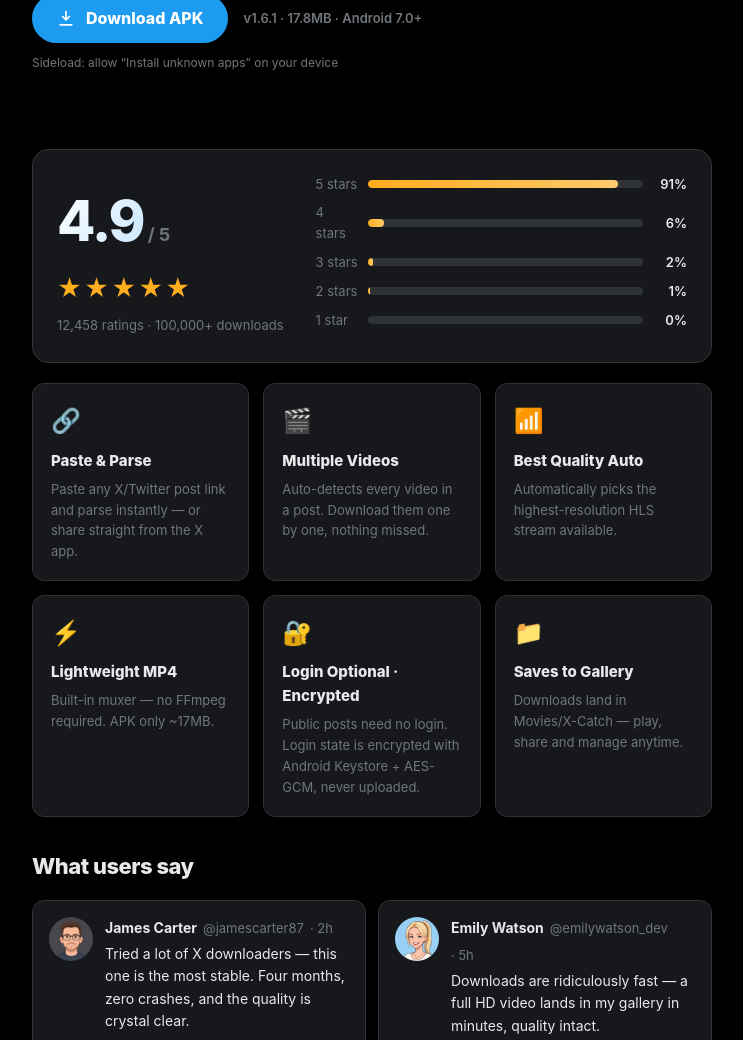
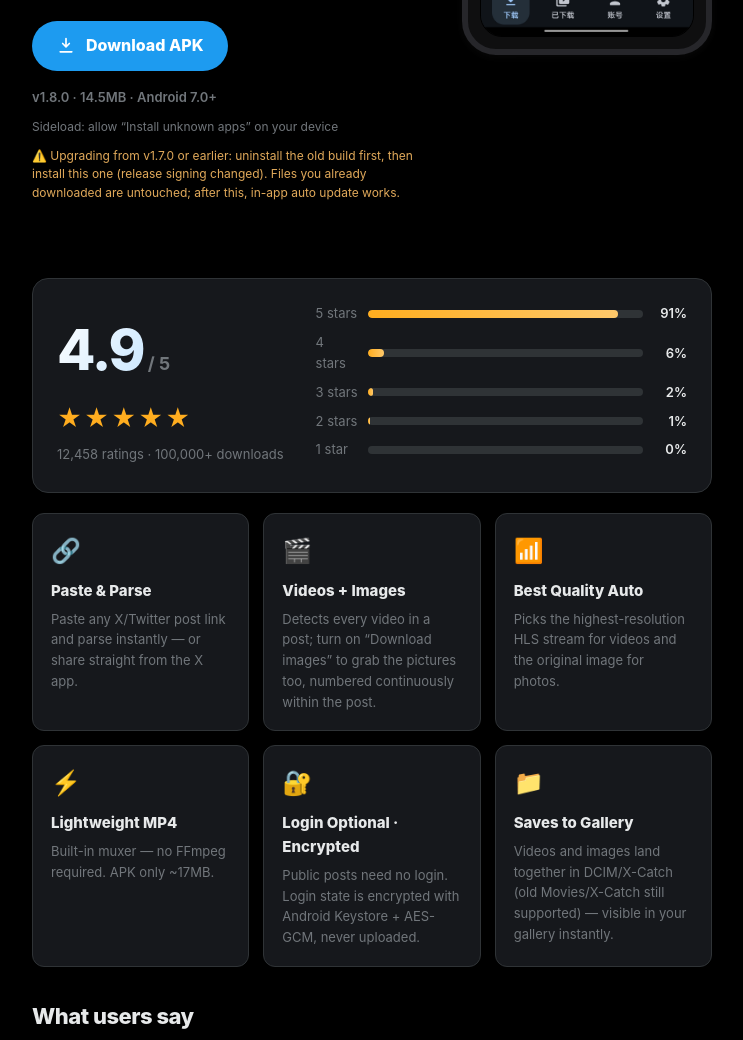
Before and after one commit to anywayhw/xcatch-website, a plain HTML site: page index.html in a window 1280 px wide. Shown: the part 745-1785 px from the top of the page, without its empty margins (268-1011 px from the left). Drawn offline with Linux system fonts and the light colour scheme.

Commit message:
v1.8.0: 官网突出视频+图片下载能力，新增签名迁移小字提示，更新下载链接

```diff
--- a/index.html
+++ b/index.html
@@ -3,8 +3,8 @@
 <head>
 <meta charset="UTF-8">
 <meta name="viewport" content="width=device-width, initial-scale=1.0">
-<title>X-Catch — X/Twitter 视频下载器 | X Video Downloader</title>
-<meta name="description" content="X-Catch 是专为 X/Twitter 打造的 Android 视频下载工具：粘贴链接或一键分享即可下载帖子内全部视频，原画清晰度合成 MP4 存入相册。完全免费、无广告、无需编解码器、登录可下载所有视频，全球 10 万+ 用户的选择。">
+<title>X-Catch — X/Twitter 视频与图片下载器 | X Video &amp; Image Downloader</title>
+<meta name="description" content="X-Catch 是专为 X/Twitter 打造的 Android 视频与图片下载工具：粘贴链接或一键分享即可下载帖子内全部视频与图片，原画视频合成 MP4、原图直接存入相册。完全免费、无广告、无需编解码器、登录可下载所有视频，全球 10 万+ 用户的选择。">
 <link rel="stylesheet" href="style.css?v=3">
 <link rel="icon" href="assets/icons/app-icon.png">
 <script async src="https://www.googletagmanager.com/gtag/js?id=G-7H0617LCT7"></script>
@@ -32,22 +32,23 @@
     <div class="hero-grid">
       <div class="hero-text">
         <h1><span data-i18n="h1">X 视频，一键捕获</span></h1>
-        <p class="slogan" data-i18n="slogan">专为 X / Twitter 打造的 Android 视频下载工具，全球超过 10 万用户正在使用。粘贴链接或从 X 应用一键分享，全自动识别帖子内的全部视频，秒速合成为原画 MP4 直达系统相册——无需编解码器、无任何多余权限要求。
+        <p class="slogan" data-i18n="slogan">专为 X / Twitter 打造的 Android 视频与图片下载工具，全球超过 10 万用户正在使用。粘贴链接或从 X 应用一键分享，全自动识别帖子内的全部视频与图片：视频秒速合成为原画 MP4，图片直接抓取最高清晰度原图，统一存入系统相册——无需编解码器、无任何多余权限要求。
 登录 X 账号后可下载所有视频，做到能看就能下，即使在遇到限制下载的情况下，X-Catch 依然稳定在线。轻量、安全、快人一步，让每一段想保存的视频都触手可及。
-完全免费使用，全程无广告。非常轻量且具有完善功能，是最适合你的 X 视频下载工具。</p>
+完全免费使用，全程无广告。非常轻量且具有完善功能，是最适合你的 X 视频与图片下载工具。</p>
         <div class="cta-row">
-          <a class="btn-download" href="https://download.anywaystudio.uk/xcatch/X-Catch-v1.6.1.apk">
+          <a class="btn-download" href="https://download.anywaystudio.uk/xcatch/X-Catch-v1.8.0.apk">
             <svg viewBox="0 0 24 24" aria-hidden="true"><path d="M12 3v10m0 0l-4-4m4 4l4-4M5 19h14" stroke="currentColor" stroke-width="2" stroke-linecap="round" stroke-linejoin="round" fill="none"/></svg>
             <span data-i18n="btnDownload">下载 APK 文件</span>
           </a>
-          <span class="ver-note" data-i18n="verNote">v1.6.1 · 17.8MB · Android 7.0+</span>
+          <span class="ver-note" data-i18n="verNote">v1.8.0 · 14.5MB · Android 7.0+</span>
         </div>
         <p class="small-note" data-i18n="sideLoad">侧载安装：手机需允许「安装未知来源应用」</p>
+        <p class="small-note migrate-note" data-i18n="migrateNote">⚠️ 从 v1.7.0 及更早版本升级：请先卸载旧版再安装本版（已切换为正式发布签名），已下载的视频/图片文件不受影响；此后可应用内自动更新。</p>
       </div>
       <div class="phone-wrap">
         <div class="phone">
           <div class="phone-notch"></div>
-          <img class="phone-screen" src="assets/app-screenshot.jpg" alt="X-Catch v1.6.1 应用界面">
+          <img class="phone-screen" src="assets/app-screenshot.jpg" alt="X-Catch v1.8.0 应用界面">
         </div>
       </div>
     </div>
@@ -81,13 +82,13 @@
     </div>
     <div class="feature">
       <div class="f-icon">🎬</div>
-      <h3 data-i18n="f2t">一帖多视频</h3>
-      <p data-i18n="f2d">自动识别帖子里的多个视频，逐个下载，绝不漏掉。</p>
+      <h3 data-i18n="f2t">视频 + 图片一起收</h3>
+      <p data-i18n="f2d">自动识别帖子里的全部视频；开启「下载图片文件」后，图片也一并下载，同一帖子内连续编号。</p>
     </div>
     <div class="feature">
       <div class="f-icon">📶</div>
-      <h3 data-i18n="f3t">自动最高清</h3>
-      <p data-i18n="f3d">自动选择 HLS 最高清晰度流，画质拉满。</p>
+      <h3 data-i18n="f3t">原画 / 原图最高清</h3>
+      <p data-i18n="f3d">视频自动选择 HLS 最高清晰度流，图片抓取原始大图，画质拉满。</p>
     </div>
     <div class="feature">
       <div class="f-icon">⚡️</div>
@@ -102,7 +103,7 @@
     <div class="feature">
       <div class="f-icon">📁</div>
       <h3 data-i18n="f6t">存入系统相册</h3>
-      <p data-i18n="f6d">下载完成自动保存到 Movies/X-Catch，随时播放、分享、管理。</p>
+      <p data-i18n="f6d">视频与图片统一保存到 DCIM/X-Catch（兼容旧版 Movies/X-Catch），相册立刻可见，随时播放、分享、管理。</p>
     </div>
   </section>
 
@@ -190,12 +191,12 @@
       <img class="dl-icon" src="assets/icons/app-icon.png" alt="">
       <h2 data-i18n="dlTitle">下载 X-Catch</h2>
     </div>
-    <p class="dl-meta" data-i18n="dlMeta">最新版本 v1.6.1 · 仅 Android · 约 17.8MB</p>
-    <a class="btn-download btn-lg" href="https://download.anywaystudio.uk/xcatch/X-Catch-v1.6.1.apk">
+    <p class="dl-meta" data-i18n="dlMeta">最新版本 v1.8.0 · 仅 Android · 约 14.5MB</p>
+    <a class="btn-download btn-lg" href="https://download.anywaystudio.uk/xcatch/X-Catch-v1.8.0.apk">
       <svg viewBox="0 0 24 24" aria-hidden="true"><path d="M12 3v10m0 0l-4-4m4 4l4-4M5 19h14" stroke="currentColor" stroke-width="2" stroke-linecap="round" stroke-linejoin="round" fill="none"/></svg>
       <span data-i18n="btnDownload2">立即下载 APK</span>
     </a>
-    <p class="small-note" data-i18n="dlNote">安装包直接托管在 Cloudflare 全球加速网络，下载快速稳定</p>
+    <p class="small-note" data-i18n="dlNote">安装包托管在 Cloudflare 全球加速网络；从本版起支持应用内自动更新，有新版会在「设置」和「关于」提示</p>
   </section>
 </main>
 
@@ -210,19 +211,20 @@
   var dict = {
     zh: {
       h1: "X 视频，一键捕获",
-      slogan: "专为 X / Twitter 打造的 Android 视频下载工具，全球超过 10 万用户正在使用。粘贴链接或从 X 应用一键分享，全自动识别帖子内的全部视频，秒速合成为原画 MP4 直达系统相册——无需编解码器、无任何多余权限要求。\n登录 X 账号后可下载所有视频，做到能看就能下，即使在遇到限制下载的情况下，X-Catch 依然稳定在线。轻量、安全、快人一步，让每一段想保存的视频都触手可及。\n完全免费使用，全程无广告。非常轻量且具有完善功能，是最适合你的 X 视频下载工具。",
+      slogan: "专为 X / Twitter 打造的 Android 视频与图片下载工具，全球超过 10 万用户正在使用。粘贴链接或从 X 应用一键分享，全自动识别帖子内的全部视频与图片：视频秒速合成为原画 MP4，图片直接抓取最高清晰度原图，统一存入系统相册——无需编解码器、无任何多余权限要求。\n登录 X 账号后可下载所有视频，做到能看就能下，即使在遇到限制下载的情况下，X-Catch 依然稳定在线。轻量、安全、快人一步，让每一段想保存的视频都触手可及。\n完全免费使用，全程无广告。非常轻量且具有完善功能，是最适合你的 X 视频与图片下载工具。",
       btnDownload: "下载 APK 文件",
-      verNote: "v1.6.1 · 17.8MB · Android 7.0+",
+      verNote: "v1.8.0 · 14.5MB · Android 7.0+",
       sideLoad: "侧载安装：手机需允许「安装未知来源应用」",
+      migrateNote: "⚠️ 从 v1.7.0 及更早版本升级：请先卸载旧版再安装本版（已切换为正式发布签名），已下载的视频/图片文件不受影响；此后可应用内自动更新。",
       outof: "/ 5",
       ratingMeta: "12,458 条评分 · 100,000+ 次下载",
       star5: "5 星", star4: "4 星", star3: "3 星", star2: "2 星", star1: "1 星",
       f1t: "粘贴即解析", f1d: "粘贴 X/Twitter 帖子链接，一键解析，也支持从 X 应用直接分享进来。",
-      f2t: "一帖多视频", f2d: "自动识别帖子里的多个视频，逐个下载，绝不漏掉。",
-      f3t: "自动最高清", f3d: "自动选择 HLS 最高清晰度流，画质拉满。",
+      f2t: "视频 + 图片一起收", f2d: "自动识别帖子里的全部视频；开启「下载图片文件」后，图片也一并下载，同一帖子内连续编号。",
+      f3t: "原画 / 原图最高清", f3d: "视频自动选择 HLS 最高清晰度流，图片抓取原始大图，画质拉满。",
       f4t: "轻量合成 MP4", f4d: "内置合成引擎，无需 FFmpeg，APK 仅约 17MB。",
       f5t: "登录可选 · 加密保存", f5d: "公开视频免登录；登录态经 Android Keystore + AES-GCM 加密，永不上传。",
-      f6t: "存入系统相册", f6d: "下载完成自动保存到 Movies/X-Catch，随时播放、分享、管理。",
+      f6t: "存入系统相册", f6d: "视频与图片统一保存到 DCIM/X-Catch（兼容旧版 Movies/X-Catch），相册立刻可见，随时播放、分享、管理。",
       reviewsTitle: "用户都在说",
       shotTitle: "应用界面",
       r1: "我用过很多 X 视频下载器，这个最稳。四个月零闪退，画质还特别清楚。",
@@ -234,27 +236,28 @@
       r7: "下载下来的视频清晰度特别高，体积还小，比我之前用的工具好用太多了。",
       r8: "登录账号以后能下载更多视频！别的下载器都登不上 X 了，它还能正常登录，太关键了。",
       dlTitle: "下载 X-Catch",
-      dlMeta: "最新版本 v1.6.1 · 仅 Android · 约 17.8MB",
+      dlMeta: "最新版本 v1.8.0 · 仅 Android · 约 14.5MB",
       btnDownload2: "立即下载 APK",
-      dlNote: "安装包直接托管在 Cloudflare 全球加速网络，下载快速稳定",
+      dlNote: "安装包托管在 Cloudflare 全球加速网络；从本版起支持应用内自动更新，有新版会在「设置」和「关于」提示",
       privacy: "隐私",
       privacyNote: "隐私承诺：登录状态仅加密保存在本机（Android Keystore + AES-GCM），仅用于解析视频地址；应用不会上传你的帖子、关注列表等信息，也不会在你的账号上发布或修改任何内容。统计采集默认关闭，仅在征得同意后收集匿名使用数据。"
     },
     en: {
       h1: "Catch X Videos, One Tap",
-      slogan: "Built for Android, X-Catch is the video downloader for X / Twitter trusted by 100,000+ users worldwide. Paste a link or share directly from the X app: every video in the post is detected fully automatically and merged into original-quality MP4 files in seconds, saved straight to your gallery — no codecs needed, no unnecessary permission requests.\nSign in to your X account to download every video — if you can see it, you can save it. Even when downloads are restricted, X-Catch keeps working steadily online. Lightweight, secure and one step ahead, keeping every video you want to save within reach.\nCompletely free, with zero ads. Compact yet fully featured, X-Catch is the X video downloader made for you.",
+      slogan: "Built for Android, X-Catch is the video & image downloader for X / Twitter trusted by 100,000+ users worldwide. Paste a link or share directly from the X app: every video and image in the post is detected fully automatically — videos merged into original-quality MP4 in seconds, pictures saved at their highest resolution, all straight to your gallery — no codecs needed, no unnecessary permission requests.\nSign in to your X account to download every video — if you can see it, you can save it. Even when downloads are restricted, X-Catch keeps working steadily online. Lightweight, secure and one step ahead, keeping every video you want to save within reach.\nCompletely free, with zero ads. Compact yet fully featured, X-Catch is the X video & image downloader made for you.",
       btnDownload: "Download APK",
-      verNote: "v1.6.1 · 17.8MB · Android 7.0+",
+      verNote: "v1.8.0 · 14.5MB · Android 7.0+",
       sideLoad: "Sideload: allow “Install unknown apps” on your device",
+      migrateNote: "⚠️ Upgrading from v1.7.0 or earlier: uninstall the old build first, then install this one (release signing changed). Files you already downloaded are untouched; after this, in-app auto update works.",
       outof: "/ 5",
       ratingMeta: "12,458 ratings · 100,000+ downloads",
       star5: "5 stars", star4: "4 stars", star3: "3 stars", star2: "2 stars", star1: "1 star",
       f1t: "Paste & Parse", f1d: "Paste any X/Twitter post link and parse instantly — or share straight from the X app.",
-      f2t: "Multiple Videos", f2d: "Auto-detects every video in a post. Download them one by one, nothing missed.",
-      f3t: "Best Quality Auto", f3d: "Automatically picks the highest-resolution HLS stream available.",
+      f2t: "Videos + Images", f2d: "Detects every video in a post; turn on “Download images” to grab the pictures too, numbered continuously within the post.",
+      f3t: "Best Quality Auto", f3d: "Picks the highest-resolution HLS stream for videos and the original image for photos.",
       f4t: "Lightweight MP4", f4d: "Built-in muxer — no FFmpeg required. APK only ~17MB.",
       f5t: "Login Optional · Encrypted", f5d: "Public posts need no login. Login state is encrypted with Android Keystore + AES-GCM, never uploaded.",
-      f6t: "Saves to Gallery", f6d: "Downloads land in Movies/X-Catch — play, share and manage anytime.",
+      f6t: "Saves to Gallery", f6d: "Videos and images land together in DCIM/X-Catch (old Movies/X-Catch still supported) — visible in your gallery instantly.",
       reviewsTitle: "What users say",
       shotTitle: "App Preview",
       r1: "Tried a lot of X downloaders — this one is the most stable. Four months, zero crashes, and the quality is crystal clear.",
@@ -266,9 +269,9 @@
       r7: "The video quality is superb and files stay small — way better than the tool I used before.",
       r8: "Signing in unlocks even more downloads! Other tools can't stay logged into X anymore, but this one works — that's the dealbreaker for me.",
       dlTitle: "Download X-Catch",
-      dlMeta: "Latest v1.6.1 · Android only · ~17.8MB",
+      dlMeta: "Latest v1.8.0 · Android only · ~14.5MB",
       btnDownload2: "Download APK Now",
-      dlNote: "Served directly from Cloudflare's global edge network — fast and reliable",
+      dlNote: "Served from Cloudflare's global edge network; starting with this version, in-app auto update notifies you in Settings and About",
       privacy: "Privacy",
       privacyNote: "Privacy: your login state is encrypted and stored only on your device (Android Keystore + AES-GCM) and is used solely to resolve video addresses. X-Catch never uploads your posts, following lists or other data, and never publishes or modifies anything on your account. Analytics is off by default and only anonymous usage data is collected after you give consent."
     }
--- a/style.css
+++ b/style.css
@@ -122,6 +122,8 @@ a:hover { text-decoration: underline; }
 .ver-note { color: var(--text-dim); font-size: 13px; font-weight: 600; }
 
 .small-note { color: var(--text-dim); font-size: 12px; margin-top: 10px; }
+.migrate-note { color: #e0a95a; max-width: 460px; line-height: 1.55; }
+.migrate-note::before { content: ""; }
 
 /* ============ 通用卡片 ============ */
 .card {
```
